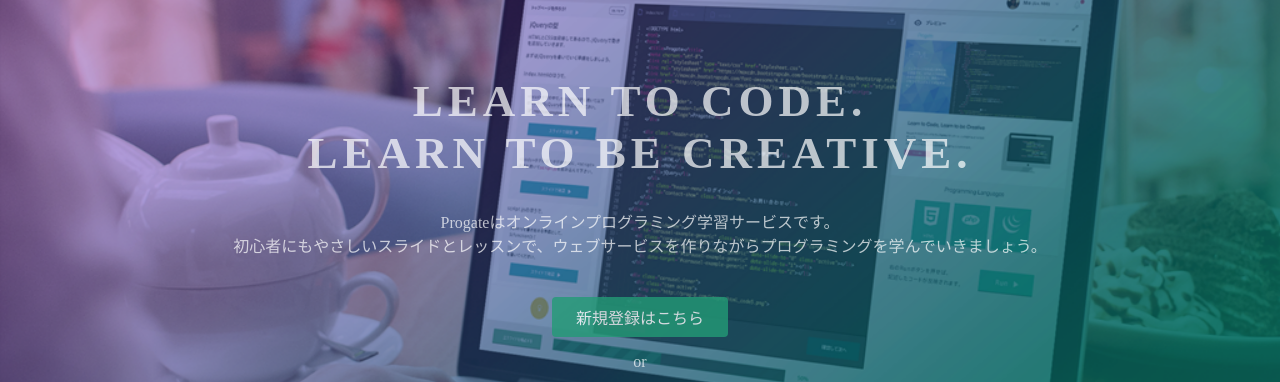
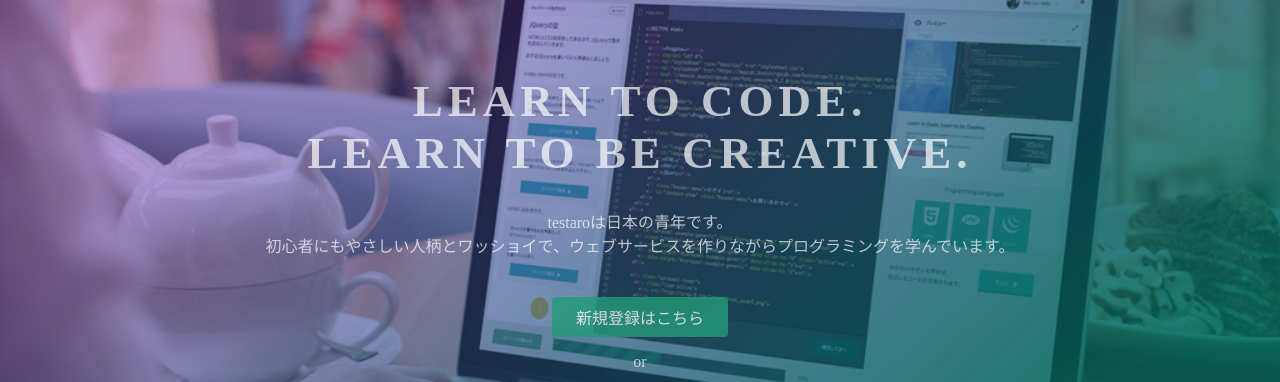
Before and after one commit to testarocom/testarocom.github.io, a plain HTML site: page index.html in a window 1280 px wide. Shown: the part 135-517 px from the top of the page. Drawn offline with Linux system fonts and the light colour scheme.

Commit message:
Update index.html

```diff
--- a/index.html
+++ b/index.html
@@ -24,7 +24,7 @@
   <div class="top-wrapper">
     <div class="container">
       <h1>LEARN TO CODE.<br>LEARN TO BE CREATIVE.</h1>
-      <p>Progateはオンラインプログラミング学習サービスです。<br>初心者にもやさしいスライドとレッスンで、ウェブサービスを作りながらプログラミングを学んでいきましょう。</p>
+      <p>testaroは日本の青年です。<br>初心者にもやさしい人柄とワッショイで、ウェブサービスを作りながらプログラミングを学んでいます。</p>
       <div class="btn-wrapper">
         <a href="#" class="btn signup">新規登録はこちら</a>
         <p>or</p>
```
